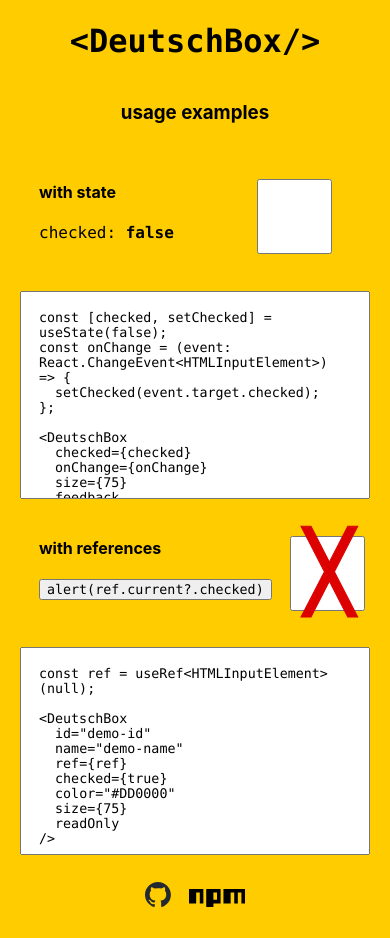
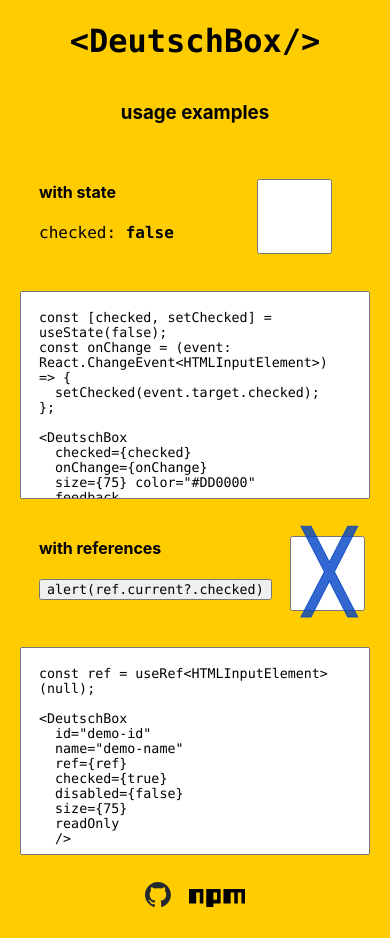
Before and after one commit to fer-nando-machado/react-deutschbox, a React (Vite) app: page / in a window 390 px wide. Built offline with nearby package versions, Linux system fonts and the light colour scheme.

Commit message:
adapts for different mobile resolutions

```diff
--- a/src/App.tsx
+++ b/src/App.tsx
@@ -28,10 +28,17 @@ function App() {
             checked: <b>{checked.toString()}</b>
           </code>
         </div>
-        <DeutschBox checked={checked} onChange={onChange} size={75} feedback />
+        <DeutschBox
+          color="#DD0000"
+          checked={checked}
+          onChange={onChange}
+          size={75}
+          feedback
+        />
       </div>
-      <textarea spellCheck={false}>
-        {`const [checked, setChecked] = useState(false);
+      <textarea
+        readOnly
+        value={`const [checked, setChecked] = useState(false);
 const onChange = (event: React.ChangeEvent<HTMLInputElement>) => {
   setChecked(event.target.checked);
 };
@@ -39,10 +46,11 @@ const onChange = (event: React.ChangeEvent<HTMLInputElement>) => {
 <DeutschBox
   checked={checked}
   onChange={onChange}
-  size={75}
+  size={75} color="#DD0000"
   feedback
 />`}
-      </textarea>
+        spellCheck={false}
+      />
 
       <div className="example">
         <div className="description">
@@ -56,24 +64,26 @@ const onChange = (event: React.ChangeEvent<HTMLInputElement>) => {
           name="demo-name"
           ref={ref}
           checked={true}
-          color="#DD0000"
+          disabled={false}
           size={75}
           readOnly
         />
       </div>
-      <textarea spellCheck={false}>
-        {`const ref = useRef<HTMLInputElement>(null);
+      <textarea
+        readOnly
+        value={`const ref = useRef<HTMLInputElement>(null);
 
 <DeutschBox
   id="demo-id"
   name="demo-name"
   ref={ref}
   checked={true}
-  color="#DD0000"
+  disabled={false}
   size={75}
   readOnly
-/>`}
-      </textarea>
+  />`}
+        spellCheck={false}
+      />
 
       <div className="external">
         <a href="https://github.com/fer-nando-machado/react-deutschbox">
--- a/src/DeutschBox.scss
+++ b/src/DeutschBox.scss
@@ -68,7 +68,7 @@ $color: var(--color);
 
 .react-deutschbox label {
   position: absolute;
-  left: calc($size + 13px);
+  right: calc($size + 13px);
   margin: calc($size * 0.25);
   z-index: 2;
 }
--- a/src/DeutschBox.tsx
+++ b/src/DeutschBox.tsx
@@ -58,7 +58,7 @@ const DeutschBox = forwardRef<HTMLInputElement, DeutschBoxProps>(
         />
         <button className={state} disabled={disabled} onClick={handleClick} />
         {feedback && DeutschBoxStateMap[state].label && (
-          <BubbleLabel direction="left" shadow>
+          <BubbleLabel direction="right" shadow>
             {DeutschBoxStateMap[state].label}
           </BubbleLabel>
         )}
```
